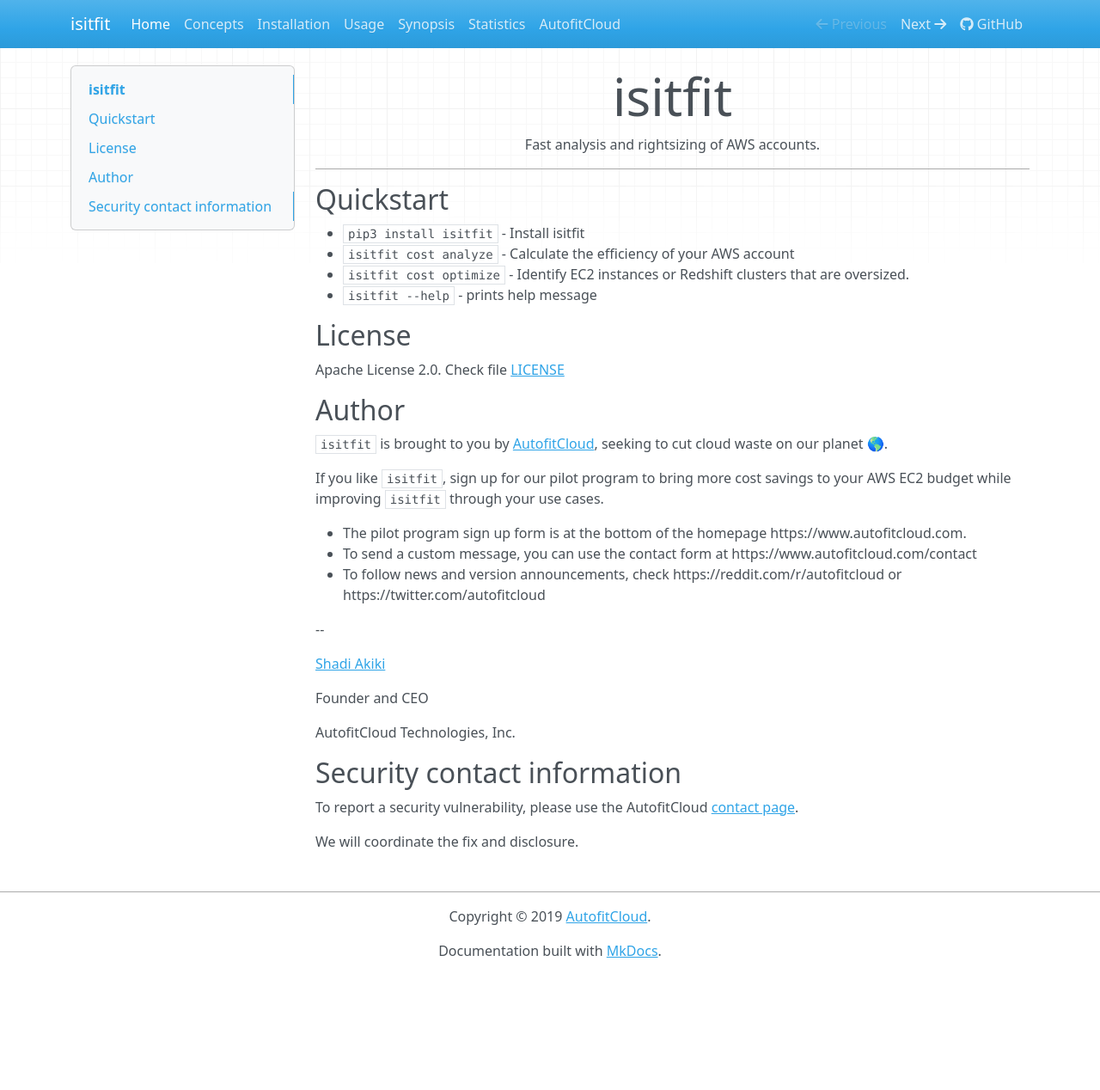
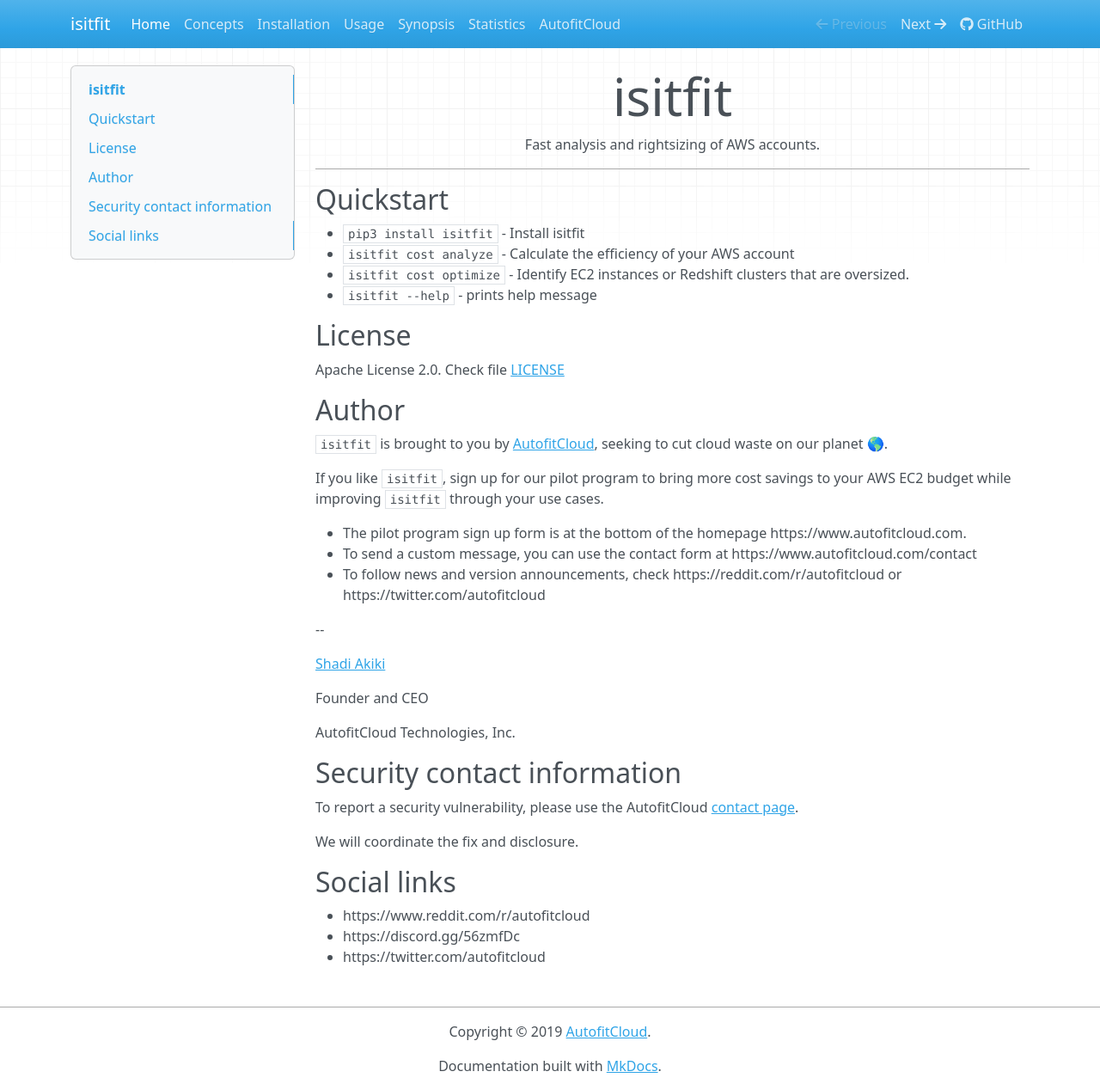
Before and after one commit to Spread0x/isitfit, an MkDocs documentation site: the page built from docs/index.md, in a window 1280 px wide and 1268 px high. Shown: the whole window at 86% size. Built offline with MkDocs 1.6.1, drawn with Linux system fonts in a browser that asks for light colours; nearby versions of some CDN libraries.

Commit message:
docs: add social links

```diff
--- a/docs/index.md
+++ b/docs/index.md
@@ -48,3 +48,10 @@
 To report a security vulnerability, please use the AutofitCloud [contact page](https://autofitcloud.com/contact).
 
 We will coordinate the fix and disclosure.
+
+
+## Social links
+
+- https://www.reddit.com/r/autofitcloud
+- https://discord.gg/56zmfDc
+- https://twitter.com/autofitcloud
```
